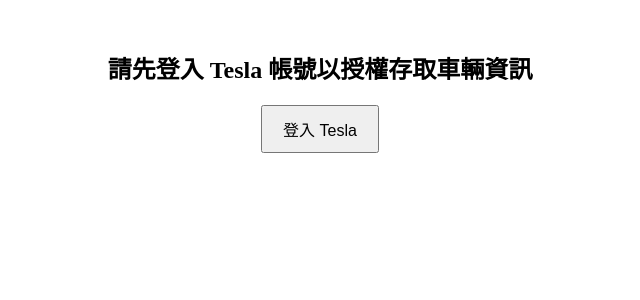
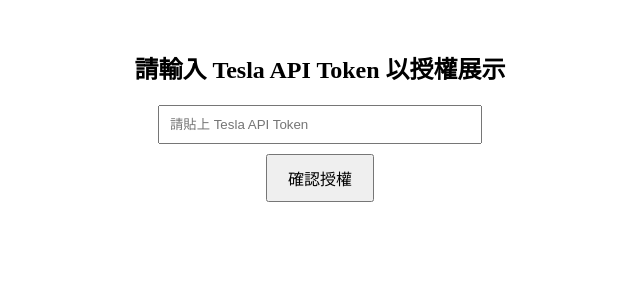
Before and after one commit to JCnTEA/CORN-PAPA-, a Next.js app: page / in a window 1280 px wide. Shown: the top 300 px of the page, without its empty margins (320-960 px from the left). Built offline with nearby package versions, Linux system fonts and the light colour scheme.

Commit message:
新增 Tesla Token 授權 + 公共展示頁

```diff
--- a/pages/index.js
+++ b/pages/index.js
@@ -1,63 +1,61 @@
 import { useState, useEffect } from 'react';
 
-const vehicles = [
-  { id: 1, name: 'Model 3', plate: '黑牌 8888' },
-  { id: 2, name: 'Model Y', plate: '白牌 9999' },
-  { id: 3, name: 'Model X', plate: '藍牌 1234' },
-  { id: 4, name: 'Model S', plate: '紅牌 5678' }
-];
-
-export default function Home() {
+export default function Page() {
   const [data, setData] = useState(null);
-  const [currentVehicleIndex, setCurrentVehicleIndex] = useState(0);
-  const [token, setToken] = useState(null);
-
-  const handleLogin = () => {
-    window.location.href = `https://auth.tesla.com/oauth2/v3/authorize?client_id=ownerapi&response_type=token&redirect_uri=${encodeURIComponent(window.location.href)}&scope=openid+email+offline_access+vehicle_read+vehicle_control`;
-  };
+  const [isAuthorized, setIsAuthorized] = useState(false);
 
   useEffect(() => {
-    const hashParams = new URLSearchParams(window.location.hash.replace('#', '?'));
-    const accessToken = hashParams.get('access_token');
-    if (accessToken) {
-      setToken(accessToken);
+    const token = localStorage.getItem('tesla_token');
+    if (token) {
+      setIsAuthorized(true);
     }
   }, []);
 
   useEffect(() => {
-    if (!token) return;
+    if (!isAuthorized) return;
 
     const fetchData = async () => {
-      const response = await fetch('/api/tesla/charge-state', {
-        headers: { Authorization: `Bearer ${token}` }
-      });
+      const response = await fetch('/api/tesla/charge-state-latest');
       const result = await response.json();
       setData(result);
     };
 
     fetchData();
-    const interval = setInterval(fetchData, 30000);
-    const switchInterval = setInterval(() => {
-      setCurrentVehicleIndex((prev) => (prev + 1) % vehicles.length);
-    }, 30000);
+    const interval = setInterval(fetchData, 10000);
+    return () => clearInterval(interval);
+  }, [isAuthorized]);
 
-    return () => {
-      clearInterval(interval);
-      clearInterval(switchInterval);
-    };
-  }, [token]);
+  const handleTokenSubmit = (event) => {
+    event.preventDefault();
+    const token = event.target.elements.token.value;
+    if (token) {
+      localStorage.setItem('tesla_token', token);
+      setIsAuthorized(true);
+    }
+  };
 
-  if (!token) {
+  if (!isAuthorized) {
     return (
       <div style={{ textAlign: 'center', marginTop: '50px' }}>
-        <h2>請先登入 Tesla 帳號以授權存取車輛資訊</h2>
-        <button onClick={handleLogin} style={{ padding: '10px 20px', fontSize: '16px' }}>登入 Tesla</button>
+        <h2>請輸入 Tesla API Token 以授權展示</h2>
+        <form onSubmit={handleTokenSubmit}>
+          <input
+            type="text"
+            name="token"
+            placeholder="請貼上 Tesla API Token"
+            style={{ padding: '10px', width: '300px', marginBottom: '10px' }}
+          />
+          <br />
+          <button type="submit" style={{ padding: '10px 20px', fontSize: '16px' }}>
+            確認授權
+          </button>
+        </form>
       </div>
     );
   }
 
   if (!data) {
-    return <div style={{ textAlign: 'center', marginTop: '50px' }}>載入中...</div>;
+    return <div style={{ textAlign: 'center', marginTop: '50px' }}>等待授權連線中...</div>;
   }
 
   const getProgressColor = () => {
@@ -89,19 +87,17 @@
     background: '#ffffff',
   };
 
-  const currentVehicle = vehicles[currentVehicleIndex];
-
   return (
     <div style={cardStyle}>
-      <h2 style={{ marginBottom: '5px' }}>{currentVehicle.name}</h2>
-      <p style={{ marginBottom: '20px', fontSize: '1em', color: '#555' }}>{currentVehicle.plate}</p>
+      <h2 style={{ marginBottom: '5px' }}>{data.vehicle_name || 'Tesla 車輛'}</h2>
+      <p style={{ marginBottom: '20px', fontSize: '1em', color: '#555' }}>{data.plate || '未提供車牌'}</p>
       <div style={circleStyle}>{data.battery_level}%</div>
       <p>可行駛 {data.battery_range} 公里</p>
       <h2 style={{ color: data.charging_state === 'Charging' ? 'green' : 'gray' }}>
         {data.charging_state === 'Charging' ? `充電中 (${data.charger_power} KW)` : '未充電'}
       </h2>
       <p style={{ marginTop: '10px', fontSize: '0.9em', color: 'gray' }}>
-        每 30 秒自動刷新與切換車輛
+        實時監控中，最近更新時間：{new Date().toLocaleTimeString()}
       </p>
     </div>
   );
```
